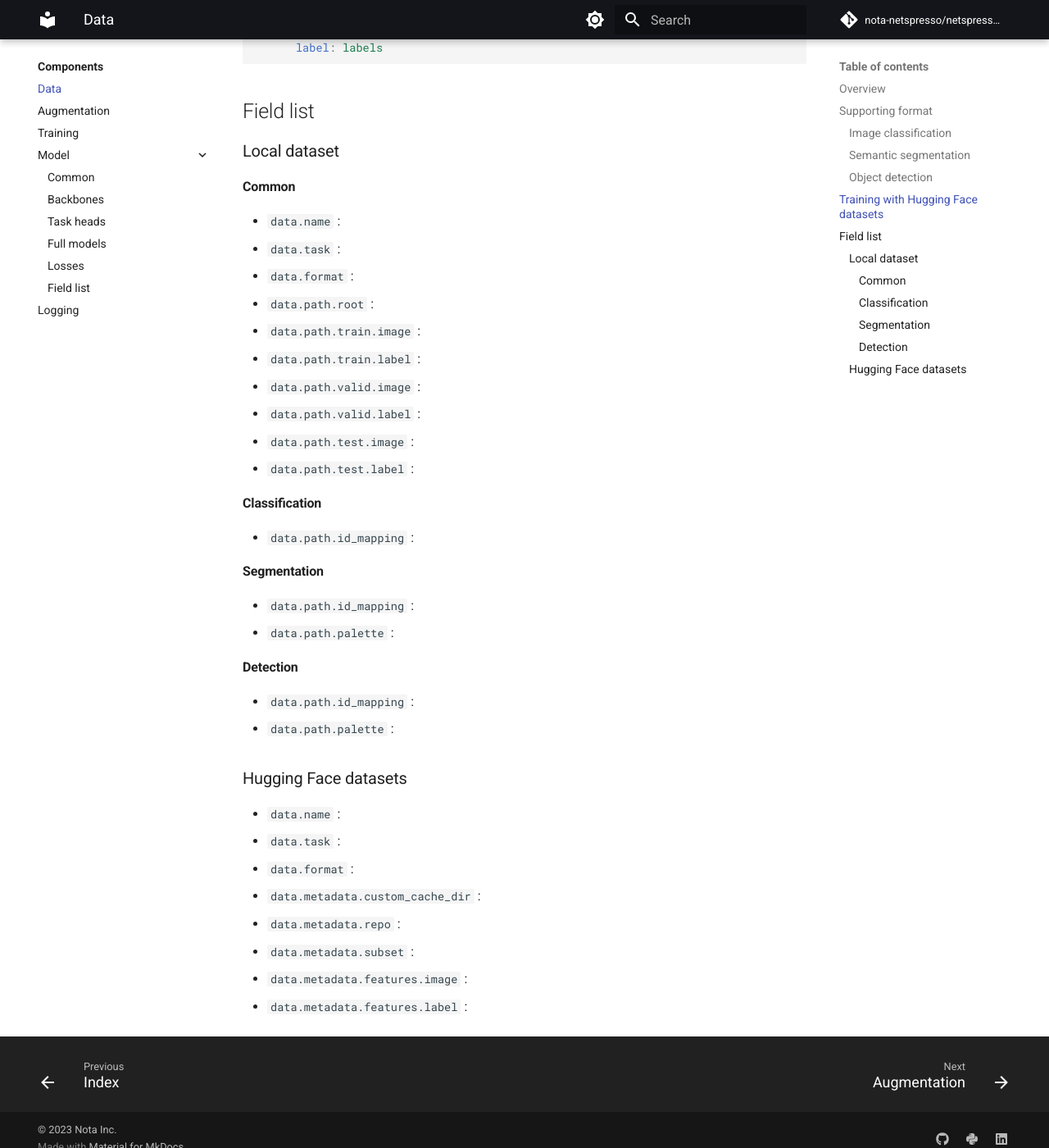
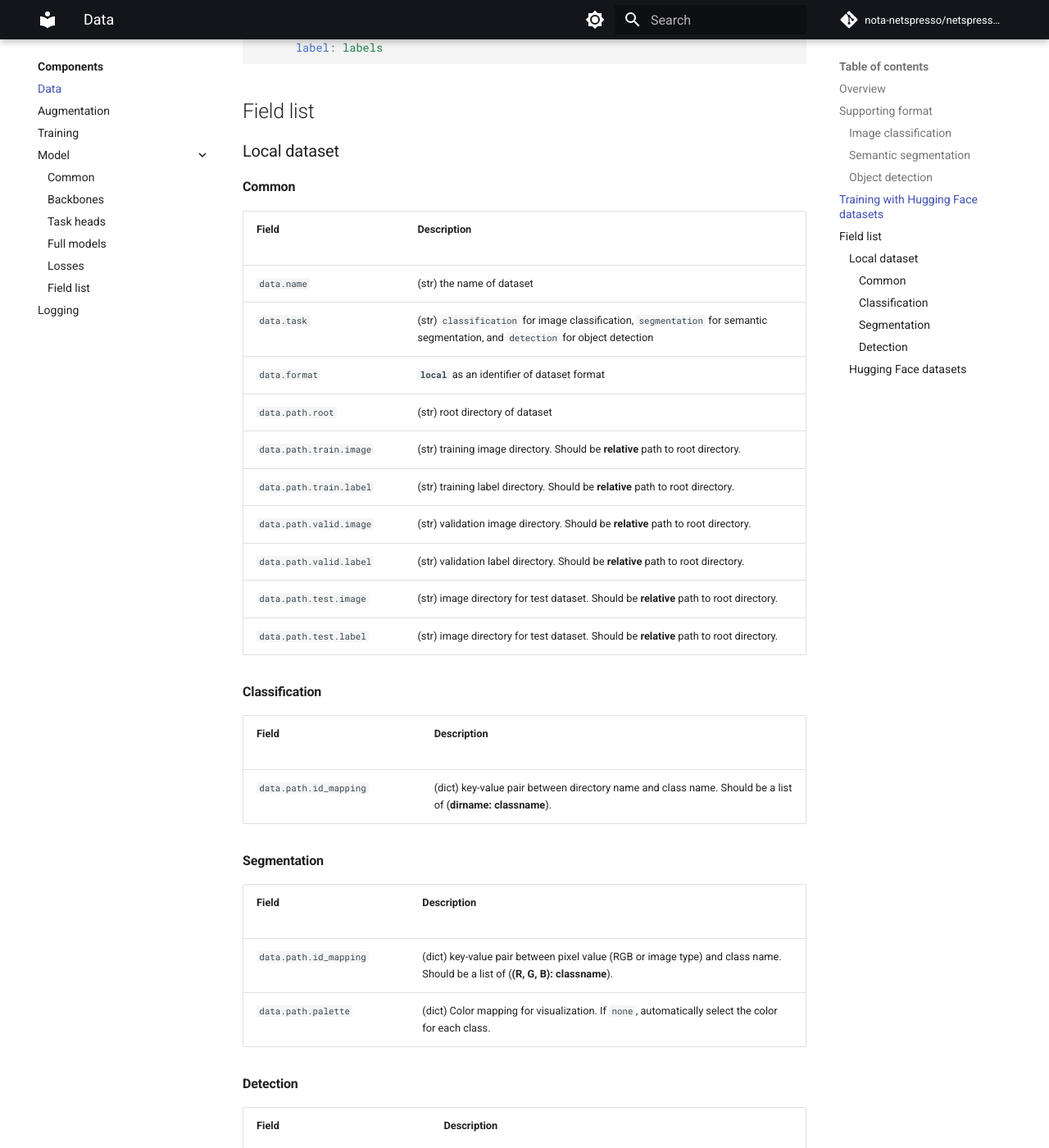
Before and after one commit to Nota-NetsPresso/netspresso-trainer, an MkDocs documentation site: the page built from docs/components/data.md, in a window 1280 px wide and 1400 px high, scrolled down 3539 px. Shown: the whole window at 82% size. Built offline with MkDocs 1.6.1 and Material for MkDocs 9.7.7, drawn with Linux system fonts in a browser that asks for light colours; comment, search, counter and statistics services are not loaded; some of the changed text lies outside the part shown.

Commit message:
#145 complete field in data

```diff
--- a/docs/components/data.md
+++ b/docs/components/data.md
@@ -147,40 +147,49 @@ data:
 
 #### Common
 
-- `data.name` :
-- `data.task` :
-- `data.format` :
-- `data.path.root` :
-- `data.path.train.image` :
-- `data.path.train.label` :
-- `data.path.valid.image` :
-- `data.path.valid.label` :
-- `data.path.test.image` :
-- `data.path.test.label` :
+| Field <img width=200/> | Description |
+|---|---|
+| `data.name` | (str) the name of dataset |
+| `data.task` | (str) `classification` for image classification, `segmentation` for semantic segmentation, and `detection` for object detection |
+| `data.format` | **`local`** as an identifier of dataset format |
+| `data.path.root` | (str) root directory of dataset |
+| `data.path.train.image` | (str) training image directory. Should be **relative** path to root directory. |
+| `data.path.train.label` | (str) training label directory. Should be **relative** path to root directory. |
+| `data.path.valid.image` | (str) validation image directory. Should be **relative** path to root directory. |
+| `data.path.valid.label` | (str) validation label directory. Should be **relative** path to root directory. |
+| `data.path.test.image` | (str) image directory for test dataset. Should be **relative** path to root directory. |
+| `data.path.test.label` | (str) image directory for test dataset. Should be **relative** path to root directory. |
 
 #### Classification
 
-- `data.path.id_mapping` :
+| Field <img width=200/> | Description |
+|---|---|
+| `data.path.id_mapping` | (dict) key-value pair between directory name and class name. Should be a list of (**dirname: classname**). |
 
 #### Segmentation
 
-- `data.path.id_mapping` :
-- `data.path.palette` :
+| Field <img width=200/> | Description |
+|---|---|
+| `data.path.id_mapping` | (dict) key-value pair between pixel value (RGB or image type) and class name. Should be a list of (**(R, G, B): classname**). |
+| `data.path.palette` | (dict) Color mapping for visualization. If `none`, automatically select the color for each class.  |
 
 #### Detection
 
-- `data.path.id_mapping` :
-- `data.path.palette` :
-
+| Field <img width=200/> | Description |
+|---|---|
+| `data.path.id_mapping` | (list) class list for each class index |
+| `data.path.palette` | (dict) Color mapping for visualization. If `none`, automatically select the color for each class.  |
 
 
 ### Hugging Face datasets
 
-- `data.name` :
-- `data.task` :
-- `data.format` :
-- `data.metadata.custom_cache_dir` :
-- `data.metadata.repo` :
-- `data.metadata.subset` :
-- `data.metadata.features.image` :
-- `data.metadata.features.label` :
+| Field <img width=200/> | Description |
+|---|---|
+| `data.name` | (str) the name of dataset |
+| `data.task` | (str) `classification` for image classification, `segmentation` for semantic segmentation, and `detection` for object detection |
+| `data.format` | **`huggingface`** as an identifier of dataset format |
+| `data.metadata.custom_cache_dir` | (str) cache directory to load and save dataset files from Hugging Face |
+| `data.metadata.repo` | (str) Repository name. (e.g. `competitions/aiornot` represents the dataset `huggingface.co/datasets/competitions/aiornot`.) |
+| `data.metadata.subset` | (str, optional) subset name if the dataset contains multiple versions |
+| `data.metadata.features.image` | (str) key which represents the image at the dataset header |
+| `data.metadata.features.label` | (str) key which represents the label at the dataset header |
```
